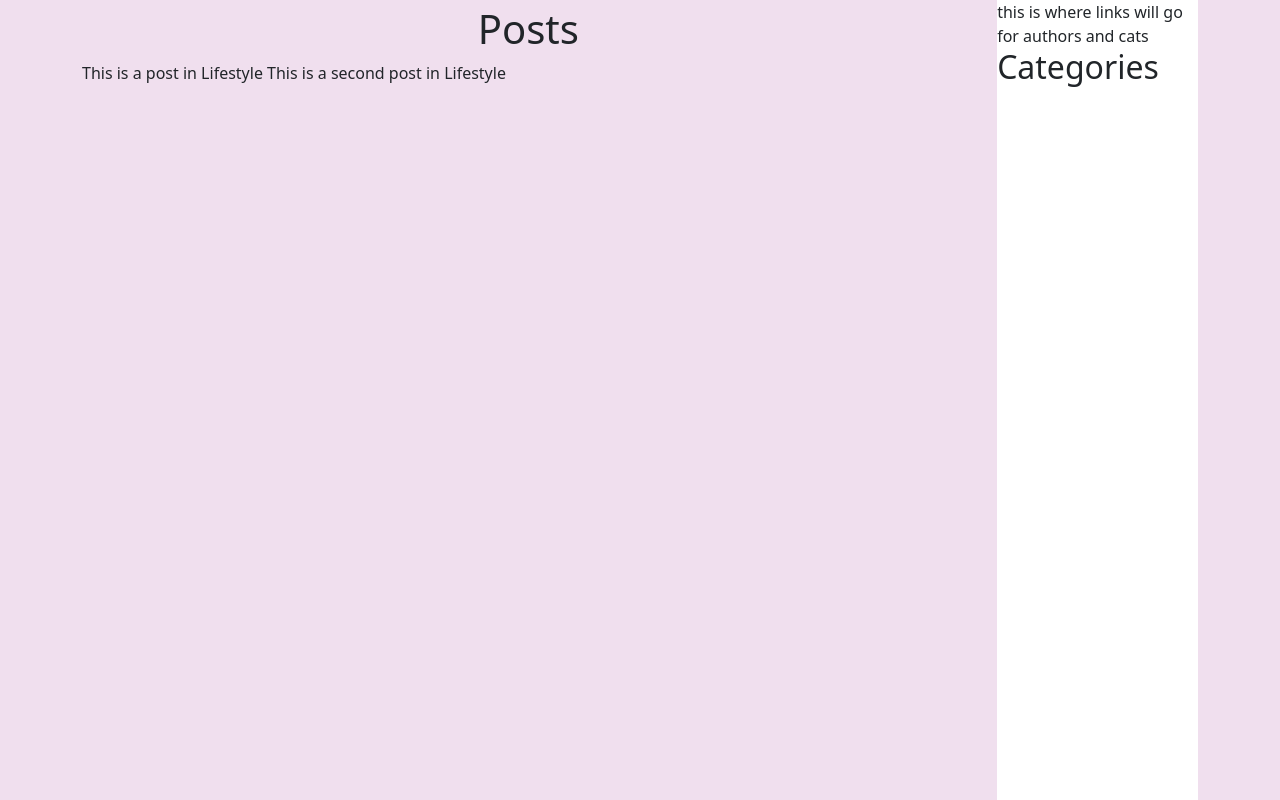
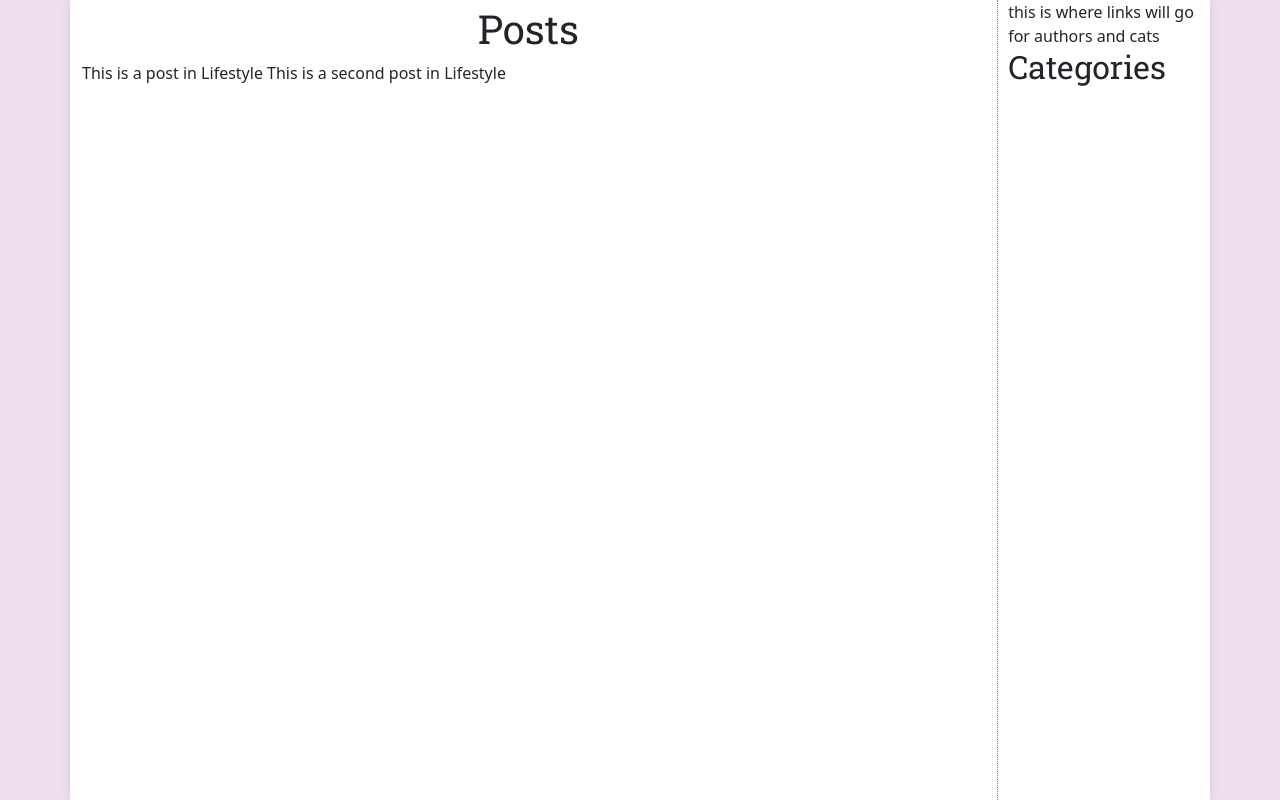
Before and after one commit to uglyfish1991/techwithtim_flask_follow, a Flask app: page /lifestyle in a window 1280 px wide. Shown: the part 62-862 px from the top of the page. Run offline with Flask 3, Linux system fonts and the light colour scheme; the first user in the database is signed in; some libraries are stand-ins or nearby versions.

Commit message:
added pip requirements.txt

```diff
--- a/website/static/style.css
+++ b/website/static/style.css
@@ -1,3 +1,5 @@
+@import url('https://fonts.googleapis.com/css2?family=Roboto&family=Roboto+Slab&display=swap');
+
 body{
     background-color: rgb(240, 223, 238);
 }
@@ -13,6 +15,10 @@ nav{
     border-color: rgb(0, 0, 0);
 }
 
+h1,h2{
+    font-family: 'Roboto Slab', serif;
+}
+
 #posts > div, .card-body > div{
     margin-top: 20px;
 }
@@ -20,6 +26,8 @@ nav{
 .container{
     display: flex;
     justify-content: space-between;
+    background-color: white;
+    box-shadow: 0px 0px 8px rgb(202, 202, 202);
 }
 
 .post_content{
@@ -27,6 +35,8 @@ nav{
 }
 
 .second_nav{
+    border-left: 1px dotted grey;
+    padding-left: 10px;
     width: 18%;
     background-color: white;
     min-height: 100vh;
```
Also changed, not shown: other parts of website/static/style.css (+5 -0 lines), requirements.txt (added, +12 -0 lines), instance/databse.db.
